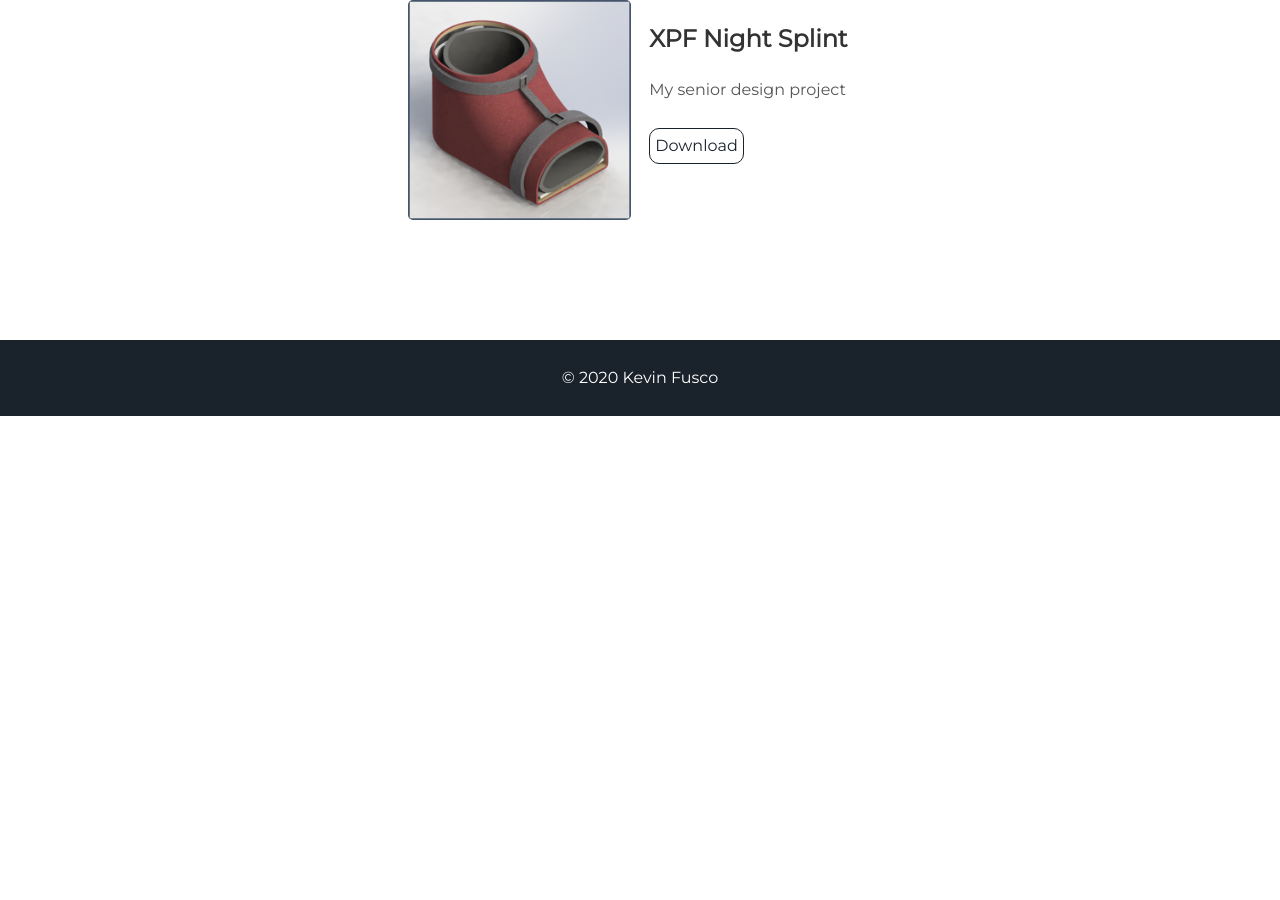
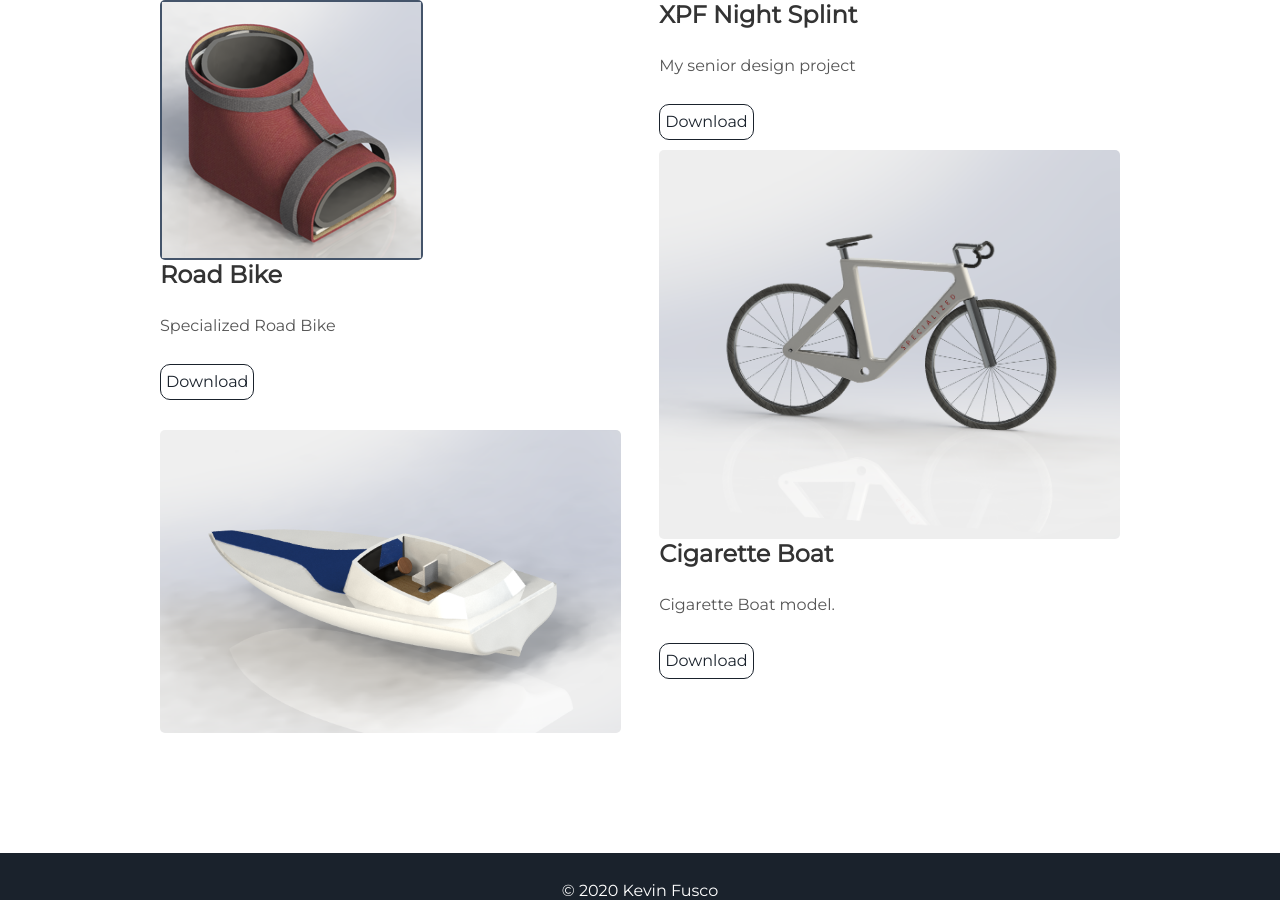
Before and after one commit to kcfusco/kcfusco.github.io, a Jekyll site: the page built from index.html, in a window 1280 px wide and 900 px high, scrolled down 2584 px. Built offline with Jekyll 4.4.1, drawn with Linux system fonts in a browser that asks for light colours; before the commit the page ends 3000 px from its top, so only the background shows below that.

Commit message:
Update projects.html

```diff
--- a/_includes/projects.html
+++ b/_includes/projects.html
@@ -3,30 +3,43 @@
 </div>
 
 <div class="user-projects">
-
   <div class="images-right">
     <img alt="fitformulas" src="{{ "/assets/img/preview.PNG" | prepend: site.baseurl }}" />
   </div>
-
   <div class="contents">
     <h3> FitFormulas (python)</h3>
     <p>A compilation of calculators that are of relevance to athletes and gym-goers alike.</p>
     <a class="project-link" href="https://github.com/kcfusco/FitFormulas">Check it out</a>
   </div>
-
 </div>
 
 <div class="user-projects">
-
   <div class="images-left">
-
-    <img alt="powerstats" src="{{ "/assets/img/xpf_night_splint.png" | prepend: site.baseurl }}" />
+    <img src="{{ "/assets/img/xpf_night_splint.png" | prepend: site.baseurl }}" />
   </div>
-
   <div class="contents-right">
     <h3> XPF Night Splint </h3>
     <p>My senior design project</p>
     <a class="project-link" href="https://kcfusco.github.io/designs.html">Download</a>
   </div>
 
+<div class="user-projects">
+  <div class="images-right">
+    <img src="{{ "/assets/img/bike.png" | prepend: site.baseurl }}" />
+  </div>
+  <div class="contents">
+    <h3> Road Bike </h3>
+    <p>Specialized Road Bike</p>
+    <a class="project-link" href="https://kcfusco.github.io/designs.html">Download</a>
+  </div>
+
+<div class="user-projects">
+  <div class="images-left">
+    <img src="{{ "/assets/img/boat.png" | prepend: site.baseurl }}" />
+  </div>
+  <div class="contents-right">
+    <h3> Cigarette Boat </h3>
+    <p>Cigarette Boat model.</p>
+    <a class="project-link" href="https://kcfusco.github.io/designs.html">Download</a>
+  </div>
 </div>
```
